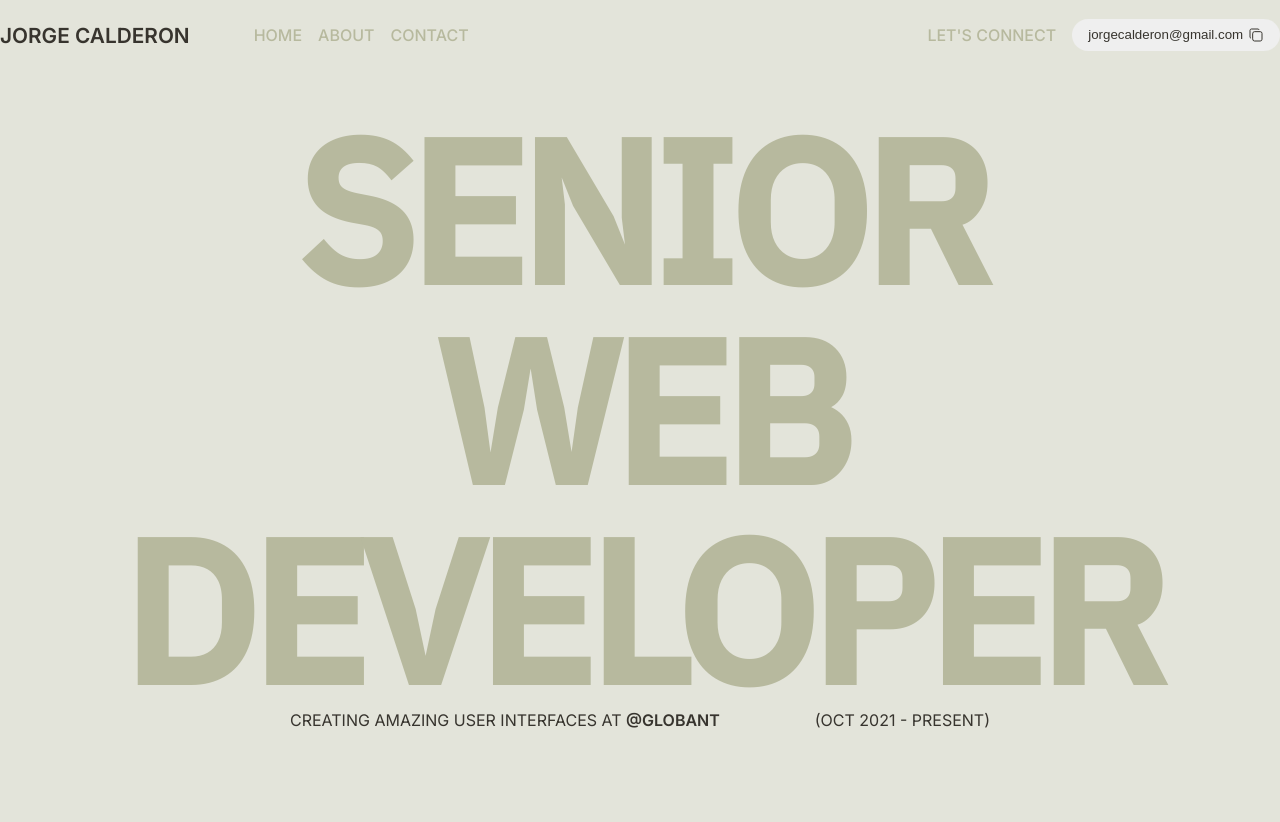
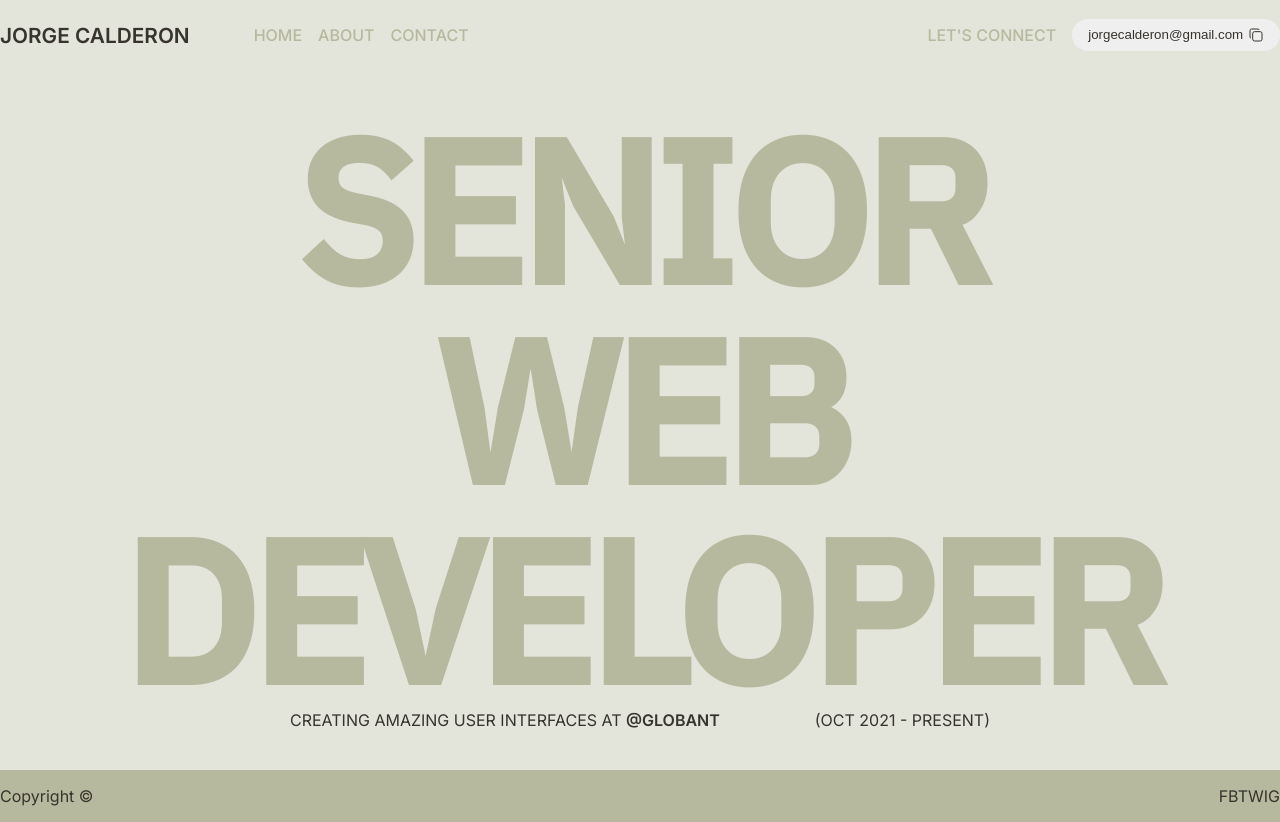
Before and after one commit to calderonjorge/portfolio, a Next.js app: page / in a window 1280 px wide. Before the commit the page ends 800 px from the top, so only its background shows below. Built offline with nearby package versions, Linux system fonts and the light colour scheme.

Commit message:
container component

```diff
--- /dev/null
+++ b/src/components/Container/Container.module.scss
@@ -0,0 +1,5 @@
+.container {
+  max-width: 1280px;
+  width: 100%;
+  margin: 0 auto;
+}
--- a/src/components/Container/Container.tsx
+++ b/src/components/Container/Container.tsx
@@ -1,9 +1,19 @@
-import React from 'react'
-
-const Container = () => {
-  return (
-    <section>Container</section>
-  )
+import { FC, PropsWithChildren } from "react";
+import styles from './Container.module.scss'
+interface Props {
+  component?: "div" | "section" | "nav";
+  className?: string
 }
 
-export default Container
+export const Container: FC<PropsWithChildren<Props>> = ({ component='div', children,...props }) => {
+  const className = `${props.className} ${styles.container}`
+  if (component === "div") {
+    return <div className={className}>{ children }</div>;
+  }
+
+  if (component === "nav") {
+    return <nav className={className}>{ children }</nav>;
+  }
+
+  return <section className={className} >{ children }</section>;
+};
--- /dev/null
+++ b/src/components/Footer/Footer.module.scss
@@ -0,0 +1,9 @@
+.footer {
+  // height: 70px;
+  background-color: var(--accent-color);
+  padding: 1rem 0;
+  .container {
+    display: flex;
+    justify-content: space-between;
+  }
+}
--- /dev/null
+++ b/src/components/Footer/Footer.tsx
@@ -0,0 +1,17 @@
+import { Container } from '@/components'
+import styles from "./Footer.module.scss";
+
+export const Footer = () => {
+  return (
+    <footer className={styles.footer}>
+      <Container className={styles.container}>
+        <p>Copyright ©</p>
+        <div className="">
+          <span>FB</span>
+          <span>TW</span>
+          <span>IG</span>
+        </div>
+      </Container>
+    </footer>
+  );
+};
--- a/src/components/Header/Header.module.scss
+++ b/src/components/Header/Header.module.scss
@@ -5,9 +5,7 @@
 }
 
 .navbar {
-  max-width: 1280px;
   height: 70px;
-  margin: 0 auto;
   justify-content: space-between;
   display: flex;
   align-items: center;
--- a/src/components/Header/Header.tsx
+++ b/src/components/Header/Header.tsx
@@ -1,6 +1,7 @@
 
 import Link from 'next/link';
 import { useState } from 'react';
+import { Container } from '@/components'
 import { Copy, CopyCheck } from '@/Icons'
 import styles from "./Header.module.scss";
 
@@ -24,7 +25,7 @@ export const Header = () => {
 
   return (
     <header className={styles.header}>
-      <nav className={styles.navbar}>
+      <Container component='nav' className={styles.navbar}>
         <div>
           <p>Jorge Calderon</p>
           <ul>
@@ -48,7 +49,7 @@ export const Header = () => {
             }
           </button>
         </div>
-      </nav>
+      </Container>
     </header>
   );
 };
--- a/src/components/index.ts
+++ b/src/components/index.ts
@@ -1,2 +1,4 @@
+export { Container } from './Container/Container'
+export { Footer } from './Footer/Footer'
 export { Header } from './Header/Header'
 export { Hero } from './Hero/Hero'
--- a/src/pages/index.tsx
+++ b/src/pages/index.tsx
@@ -1,6 +1,6 @@
 import Head from 'next/head'
 
-import { Header, Hero } from '@/components'
+import { Header, Hero, Footer } from '@/components'
 
 export default function Home() {
   return (
@@ -13,6 +13,7 @@ export default function Home() {
       </Head>
       <Header/>
       <Hero/>
+      <Footer/>
     </>
   )
 }
```
